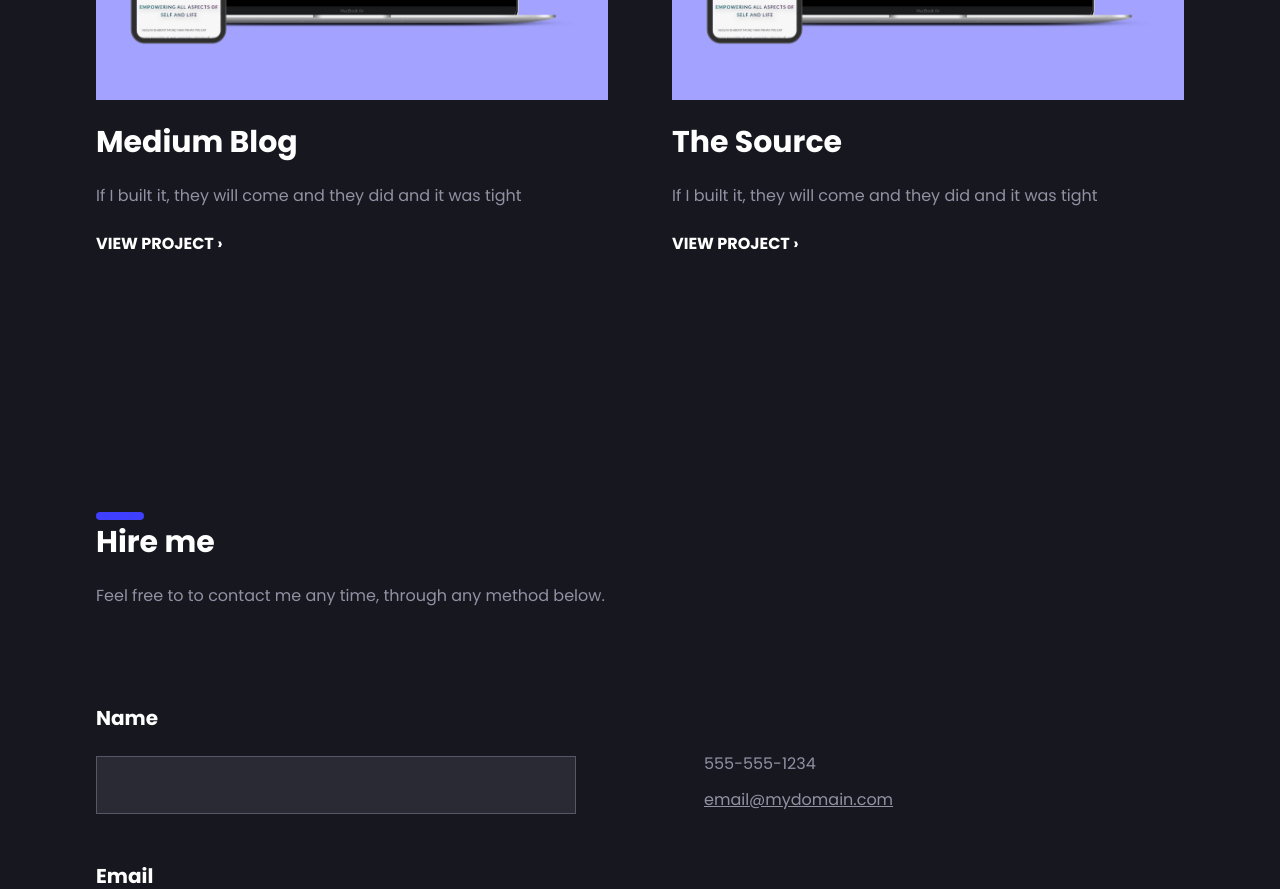
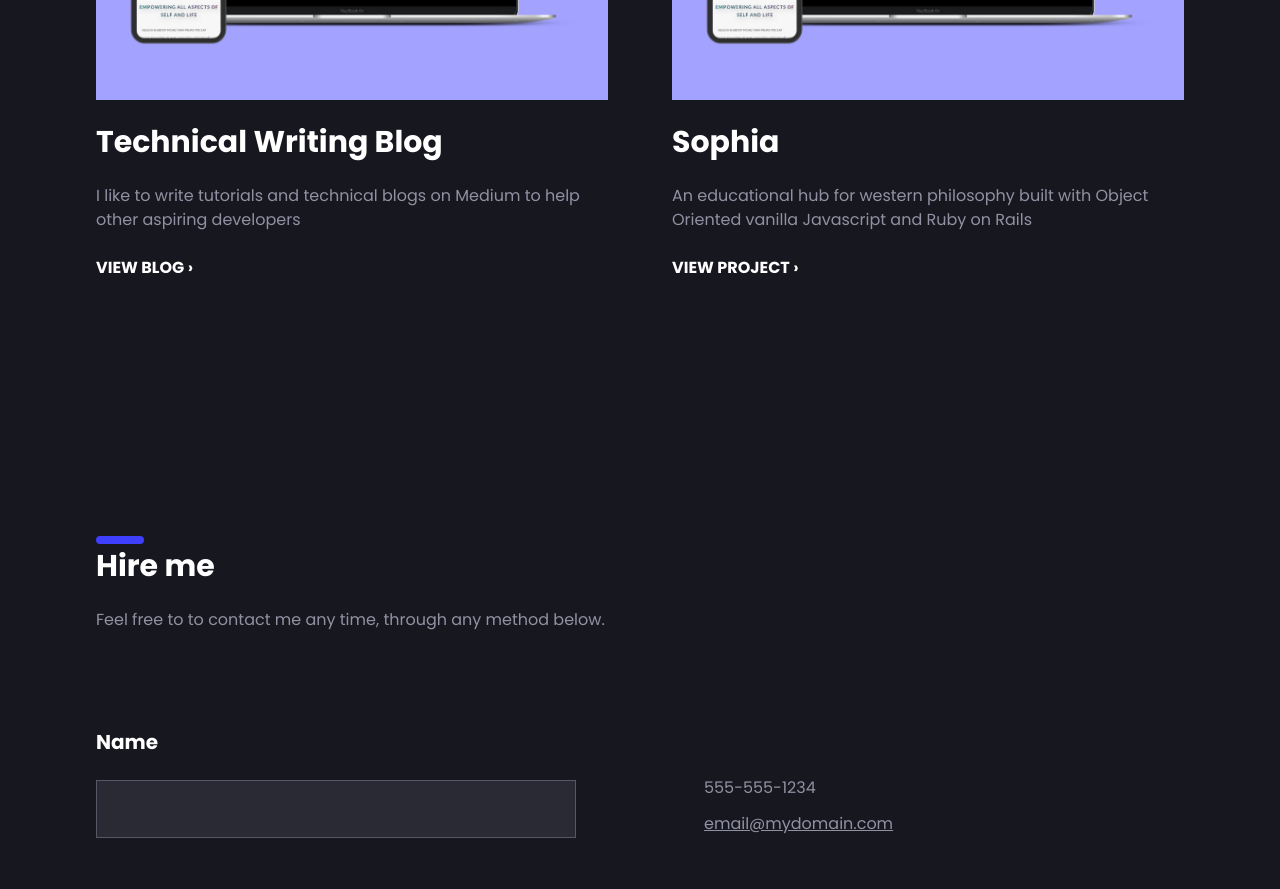
Before and after one commit to TraeCoker/portfolio, a Next.js app: page / in a window 1280 px wide. Shown: the part 3040-3929 px from the top of the page. Built offline with nearby package versions, Linux system fonts and the light colour scheme.

Commit message:
update project card descriptions

```diff
--- a/components/ProjectCards.tsx
+++ b/components/ProjectCards.tsx
@@ -27,18 +27,18 @@ const ProjectCards = () => {
           <a href="/projects/the-source">
             <img src="/mock-source-3.png" className="peer w-full bg-nav h-36 lg:h-80 xl:h-96 object-cover cursor-pointer transition duration-500 hover:scale-95"/>
           </a>
-        <h2 className="tertiary-title  mt-6">Medium Blog</h2>
-        <p className="mt-6 section-paragraph">If I built it, they will come and they did and it was tight</p>
+        <h2 className="tertiary-title  mt-6">Technical Writing Blog</h2>
+        <p className="mt-6 section-paragraph">I like to write tutorials and technical blogs on Medium to help other aspiring developers</p>
         <a href="/projects/the-source" >
-          <a className="peer mt-6 cursor-pointer peer-hover:text-selected-text hover:text-selected-text font-bold">VIEW PROJECT <span>›</span></a>
+          <a className="peer mt-6 cursor-pointer peer-hover:text-selected-text hover:text-selected-text font-bold">VIEW BLOG <span>›</span></a>
         </a>
         </div>
         <div className="mt-6 ">
           <a href="/projects/the-source">
             <img src="/mock-source-3.png" className="peer w-full bg-nav h-36 lg:h-80 xl:h-96 object-cover cursor-pointer transition duration-500 hover:scale-95"/>
           </a>
-        <h2 className="tertiary-title  mt-6">The Source</h2>
-        <p className="mt-6 section-paragraph">If I built it, they will come and they did and it was tight</p>
+        <h2 className="tertiary-title  mt-6">Sophia</h2>
+        <p className="mt-6 section-paragraph">An educational hub for western philosophy built with Object Oriented vanilla Javascript and Ruby on Rails</p>
         <a href="/projects/the-source" >
           <a className="peer mt-6 cursor-pointer peer-hover:text-selected-text hover:text-selected-text font-bold">VIEW PROJECT <span>›</span></a>
         </a>
```
